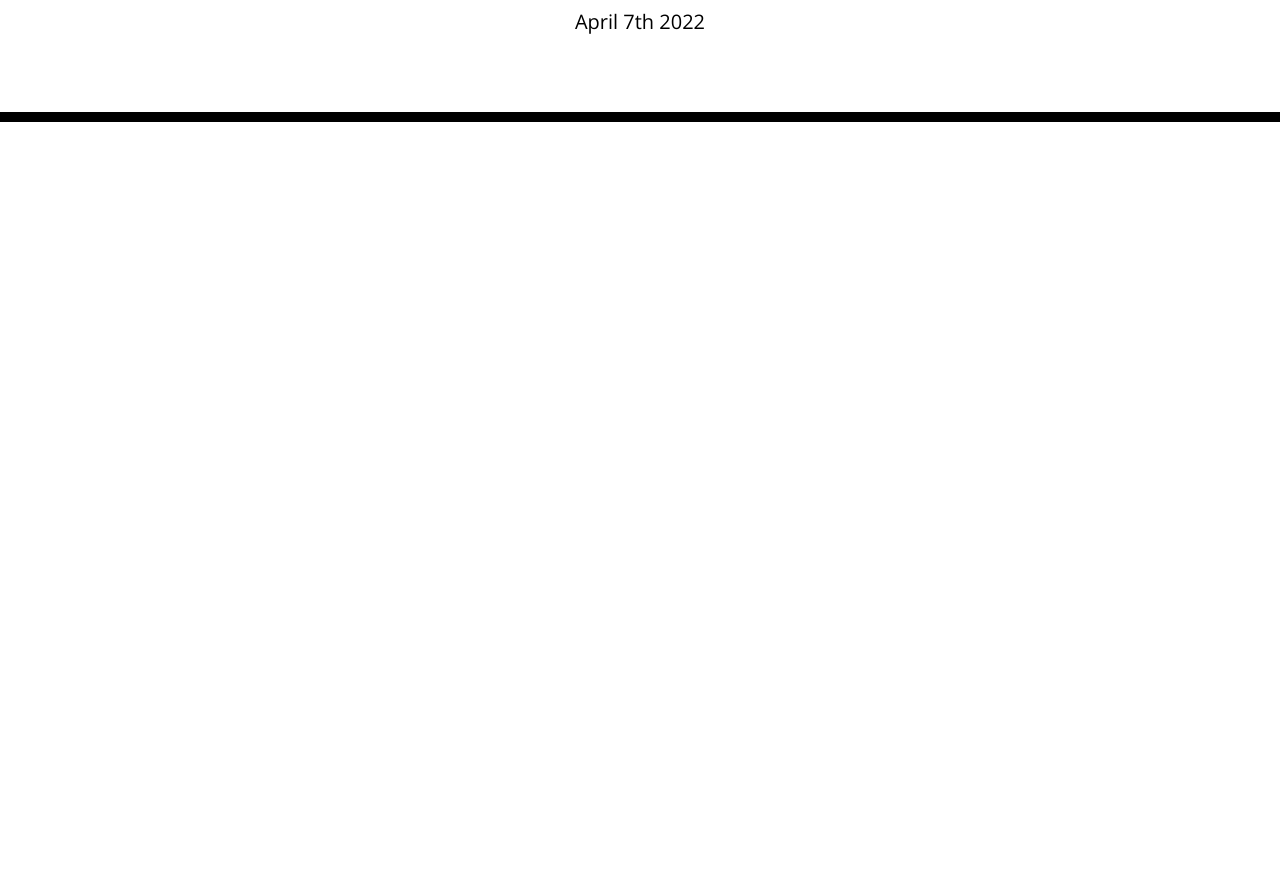
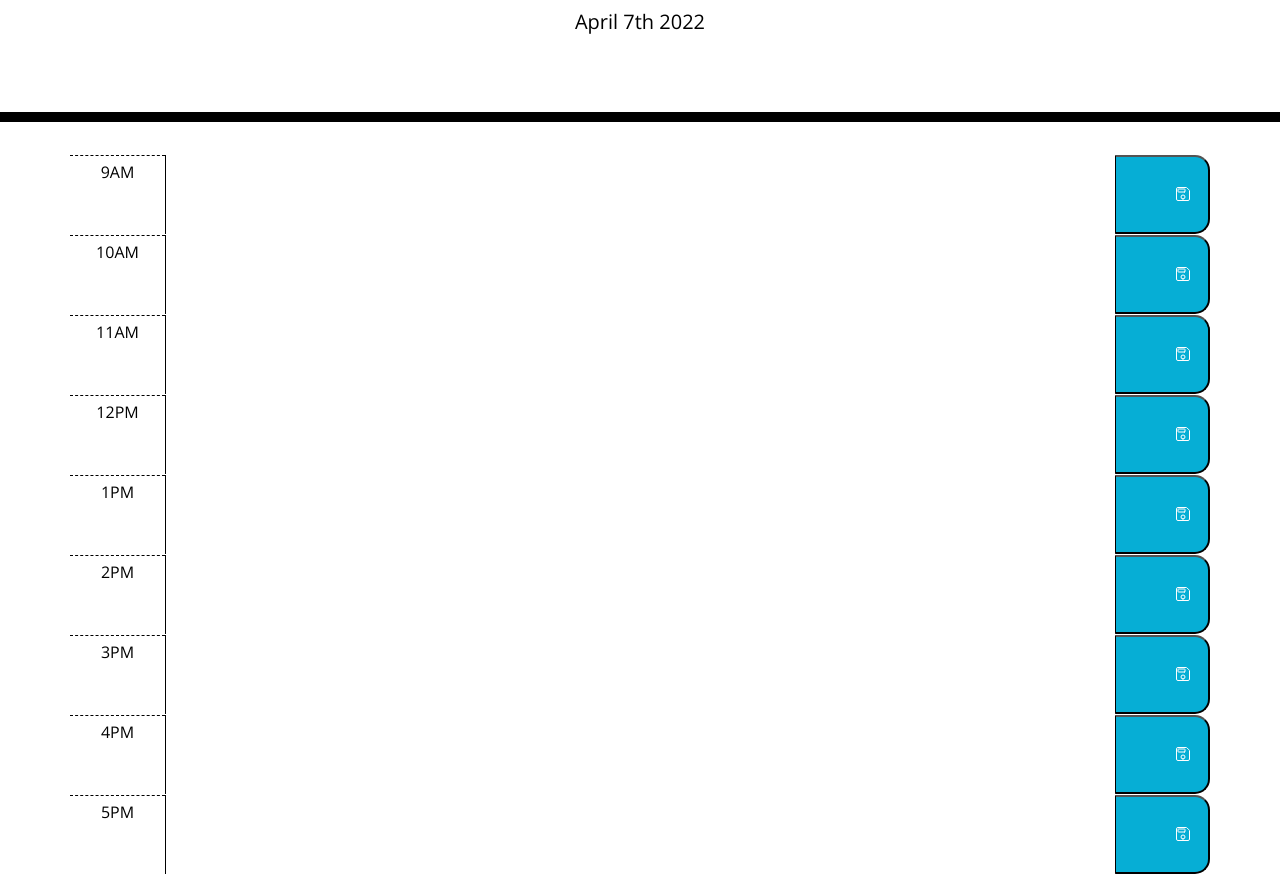
Before and after one commit to Thinker92/Work-Day-Planner, a plain HTML site: page index.html in a window 1280 px wide. Shown: the part 182-1056 px from the top of the page. Before the commit the page ends 800 px from the top, so only its background shows below. Drawn offline with nearby package versions, Linux system fonts and the light colour scheme.

Commit message:
created time blocks

```diff
--- a/index.html
+++ b/index.html
@@ -28,6 +28,73 @@
       <p class="lead">A simple calendar app for scheduling your work day</p>
       <p id="currentDay" class="lead"></p>
     </header>
+<!-- Timeblocks from 9AM to 5PM -->
+    <div class="container">
+      <div class="row time-block" id="9">
+        <div class="col-1 hour pt-2">9AM</div>
+        <textarea class="col-10 items"></textarea>
+        <button class="col-1 saveBtn">
+          <ion-icon name="save-outline"></ion-icon>
+        </button>
+      </div>
+      <div class="row time-block" id="10">
+        <div class="col-1 hour pt-2">10AM</div>
+        <textarea class="col-10 items"></textarea>
+        <button class="col-1 saveBtn">
+          <ion-icon name="save-outline"></ion-icon>
+        </button>
+      </div>
+      <div class="row time-block" id="11">
+        <div class="col-1 hour pt-2">11AM</div>
+        <textarea class="col-10 items"></textarea>
+        <button class="col-1 saveBtn">
+          <ion-icon name="save-outline"></ion-icon>
+        </button>
+      </div>
+      <div class="row time-block" id="12">
+        <div class="col-1 hour pt-2">12PM</div>
+        <textarea class="col-10 items"></textarea>
+        <button class="col-1 saveBtn">
+          <ion-icon name="save-outline"></ion-icon>
+        </button>
+      </div>
+      <div class="row time-block" id="1">
+        <div class="col-1 hour pt-2">1PM</div>
+        <textarea class="col-10 items"></textarea>
+        <button class="col-1 saveBtn">
+          <ion-icon name="save-outline"></ion-icon>
+        </button>
+      </div>
+      <div class="row time-block" id="2">
+        <div class="col-1 hour pt-2">2PM</div>
+        <textarea class="col-10 items"></textarea>
+        <button class="col-1 saveBtn">
+          <ion-icon name="save-outline"></ion-icon>
+        </button>
+      </div>
+      <div class="row time-block" id="3">
+        <div class="col-1 hour pt-2">3PM</div>
+        <textarea class="col-10 items"></textarea>
+        <button class="col-1 saveBtn">
+          <ion-icon name="save-outline"></ion-icon>
+        </button>
+      </div>
+      <div class="row time-block" id="4">
+        <div class="col-1 hour pt-2">4PM</div>
+        <textarea class="col-10 items"></textarea>
+        <button class="col-1 saveBtn">
+          <ion-icon name="save-outline"></ion-icon>
+        </button>
+      </div>
+      <div class="row time-block" id="5">
+        <div class="col-1 hour pt-2">5PM</div>
+        <textarea class="col-10 items"></textarea>
+        <button class="col-1 saveBtn">
+          <ion-icon name="save-outline"></ion-icon>
+        </button>
+      </div>
+
+    </div>
 
     <script
       type="module"
```
